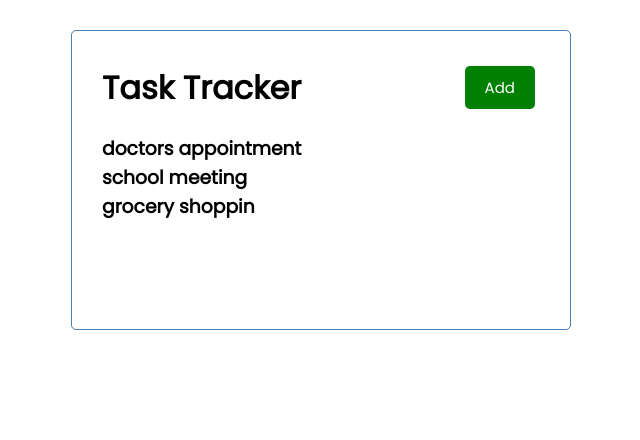
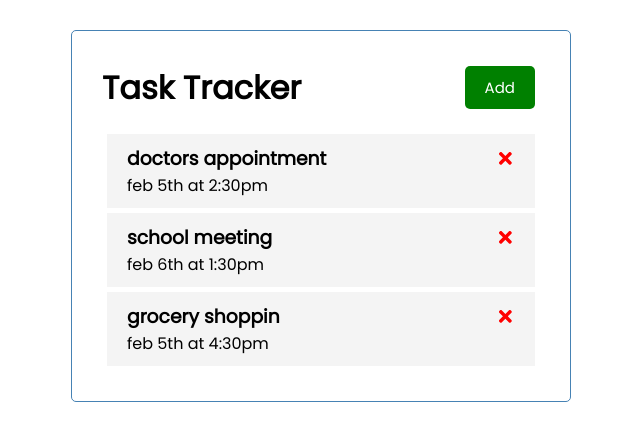
Before and after one commit to oberthewhat/react-task-tracker, a React (Create React App) app: page / in a window 1280 px wide. Shown: the top 440 px of the page, without its empty margins (319-959 px from the left). Built offline with nearby package versions, Linux system fonts and the light colour scheme.

Commit message:
adding reminder function

```diff
--- a/package.json
+++ b/package.json
@@ -8,6 +8,7 @@
     "@testing-library/user-event": "^12.8.3",
     "react": "^17.0.2",
     "react-dom": "^17.0.2",
+    "react-icons": "^4.2.0",
     "react-scripts": "4.0.3",
     "web-vitals": "^1.1.2"
   },
--- a/src/App.js
+++ b/src/App.js
@@ -25,10 +25,24 @@ function App() {
     },
 ])
 
+//delete task
+const deleteTask = (id) => {
+  setTasks(tasks.filter((task) => task.id !== id))
+}
+
+//set reminder
+const toggleReminder = (id) => {
+  console.log(id)
+}
+
   return (
     <div className="container">
      <Header />
-     <Tasks tasks={tasks}/>
+     {tasks.length > 0 ? <Tasks
+     tasks={tasks}
+     onDelete={deleteTask}
+     onToggle={toggleReminder}
+     />: 'No Tasks To Show'}
     </div>
   );
 }
--- /dev/null
+++ b/src/components/Task.js
@@ -0,0 +1,12 @@
+import { FaTimes } from 'react-icons/fa'
+
+const Task = ({ task, onDelete, onToggle}) => {
+    return (
+        <div className='task' onDoubleClick={() => onToggle(task.id)}>
+            <h3>{task.text} <FaTimes style={{color: 'red', cursor: 'pointer'}} onClick={() => onDelete(task.id)}/></h3>
+            <p>{task.day}</p>
+        </div>
+    )
+}
+
+export default Task
--- a/src/components/Tasks.js
+++ b/src/components/Tasks.js
@@ -1,9 +1,17 @@
-const Tasks = ({tasks}) => {
+import Task from './Task'
+
+const Tasks = ({tasks, onDelete, onToggle}) => {
 
 
     return (
         <>
-            {tasks.map((task) => (<h3>{task.text}</h3>))}
+            {tasks.map((task,) => (
+            <Task
+                Key ={task.id}
+                task={task}
+                onDelete={onDelete}
+                onToggle={onToggle}
+            />))}
         </>
     )
 }
```
Also changed, not shown: 1 other file (tests, documents, lock files or other folders).
